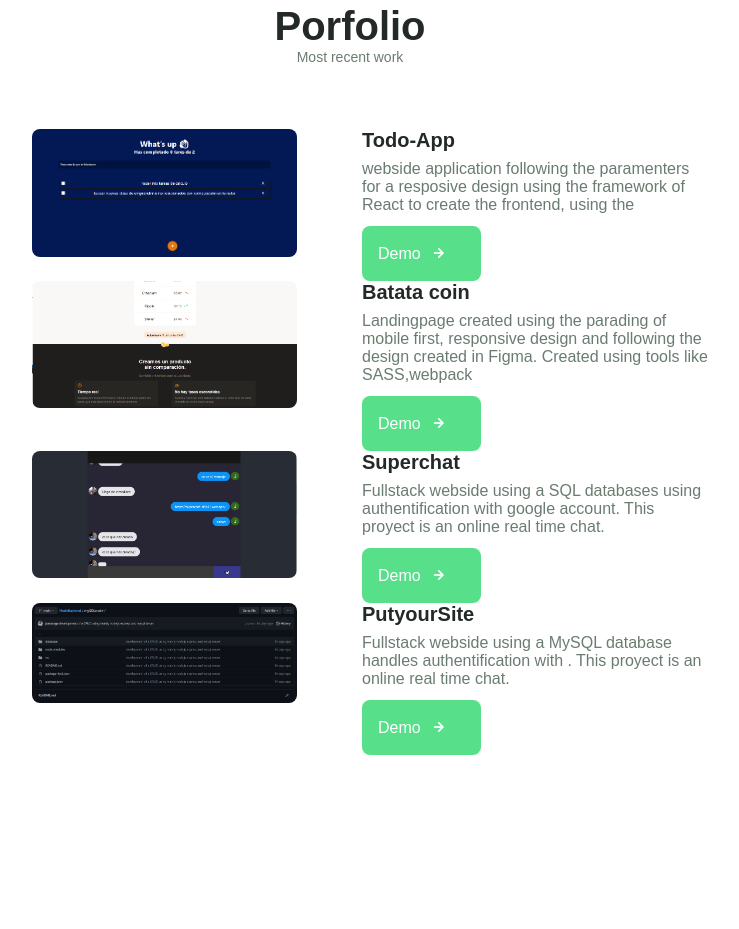
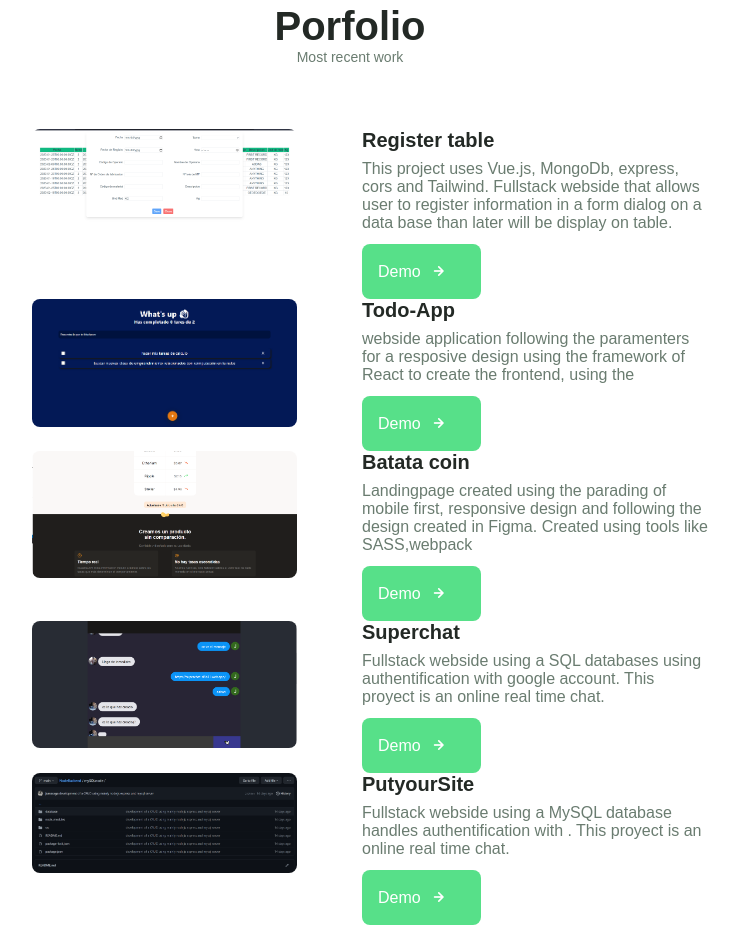
Before and after one commit to jumaraga/responsive_porfolio, a plain HTML site: page index.html in a window 1280 px wide. Shown: the part 3040-3969 px from the top of the page, without its empty margins (290-1029 px from the left). Drawn offline with nearby package versions, Linux system fonts and the light colour scheme.

Commit message:
register table

```diff
--- a/index.html
+++ b/index.html
@@ -509,6 +509,22 @@
 
                <div class="porfolio__container container">
                    <div>
+                       <div class="porfolio__content grid">
+                           <img src="assets/img/records.png" alt="TodoApp" class="porfolio__img">
+                           <div class="porfolio__data">
+                               <h3 class="porfolio__title">
+                                   Register table
+                               </h3>
+                               <p class="porfolio__description">
+                                   This project uses Vue.js, MongoDb, express, cors and Tailwind.
+                                   Fullstack webside that allows user to register information in a form dialog  on a data base than later will be display on table.
+                               </p>
+                               <a href="http://reactivedopamine.live/registersTable" class="button button--flex button--small porfolio__button" target="_black">
+                                   Demo
+                                   <i class="uil uil-arrow-right button__icon"></i>
+                               </a>
+                           </div>
+                       </div>
                        <!--==================== PORTFOLIO 1====================-->
                        <div class="porfolio__content grid">
                            <img src="assets/img/Todo-App.png" alt="TodoApp" class="porfolio__img">
@@ -573,6 +589,7 @@
                                 </a>
                             </div>
                         </div>
+                        <!--==================== PORTFOLIO 5====================-->
                    </div>
                </div>
             </section>
```
Also changed, not shown: assets/img/records.png (added).
